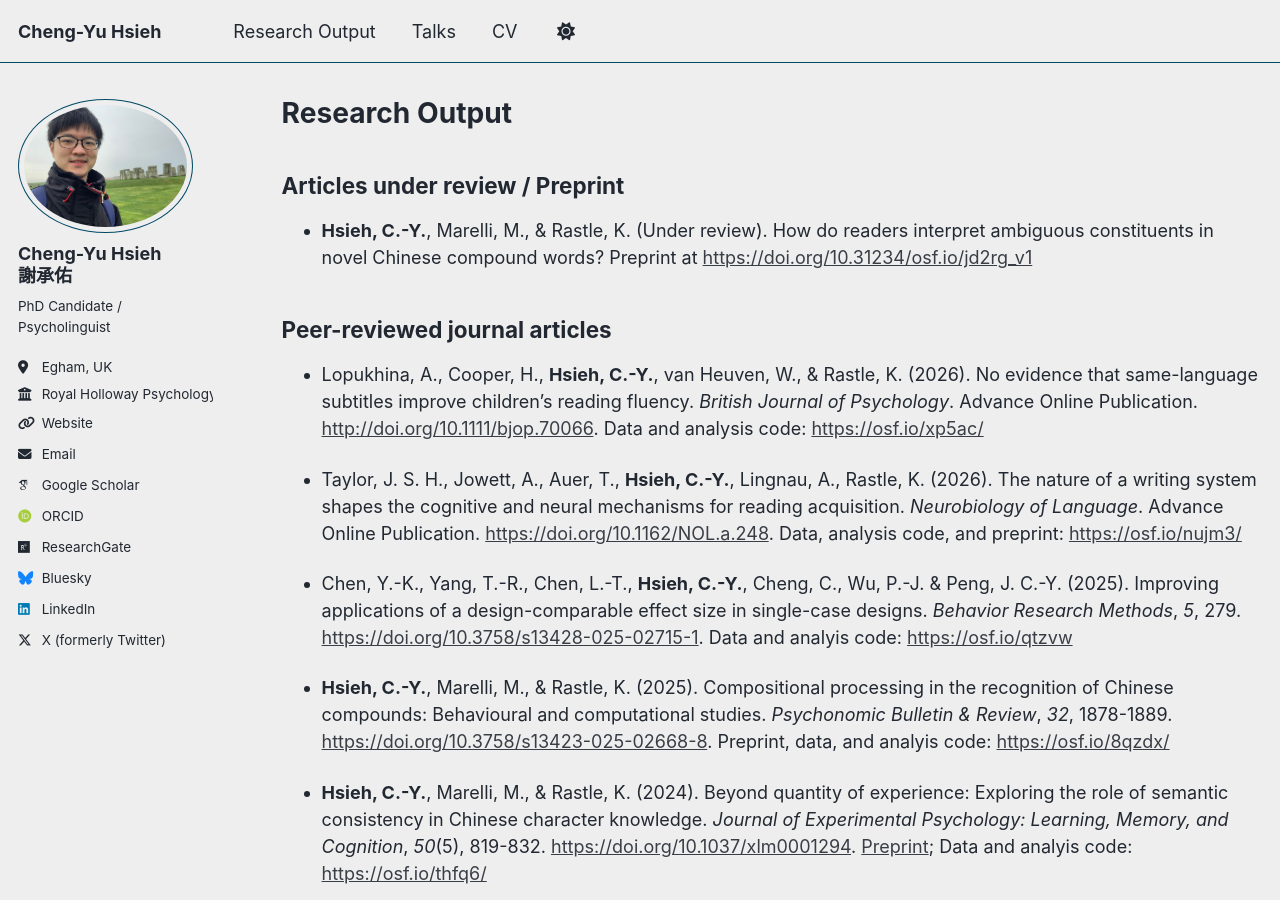
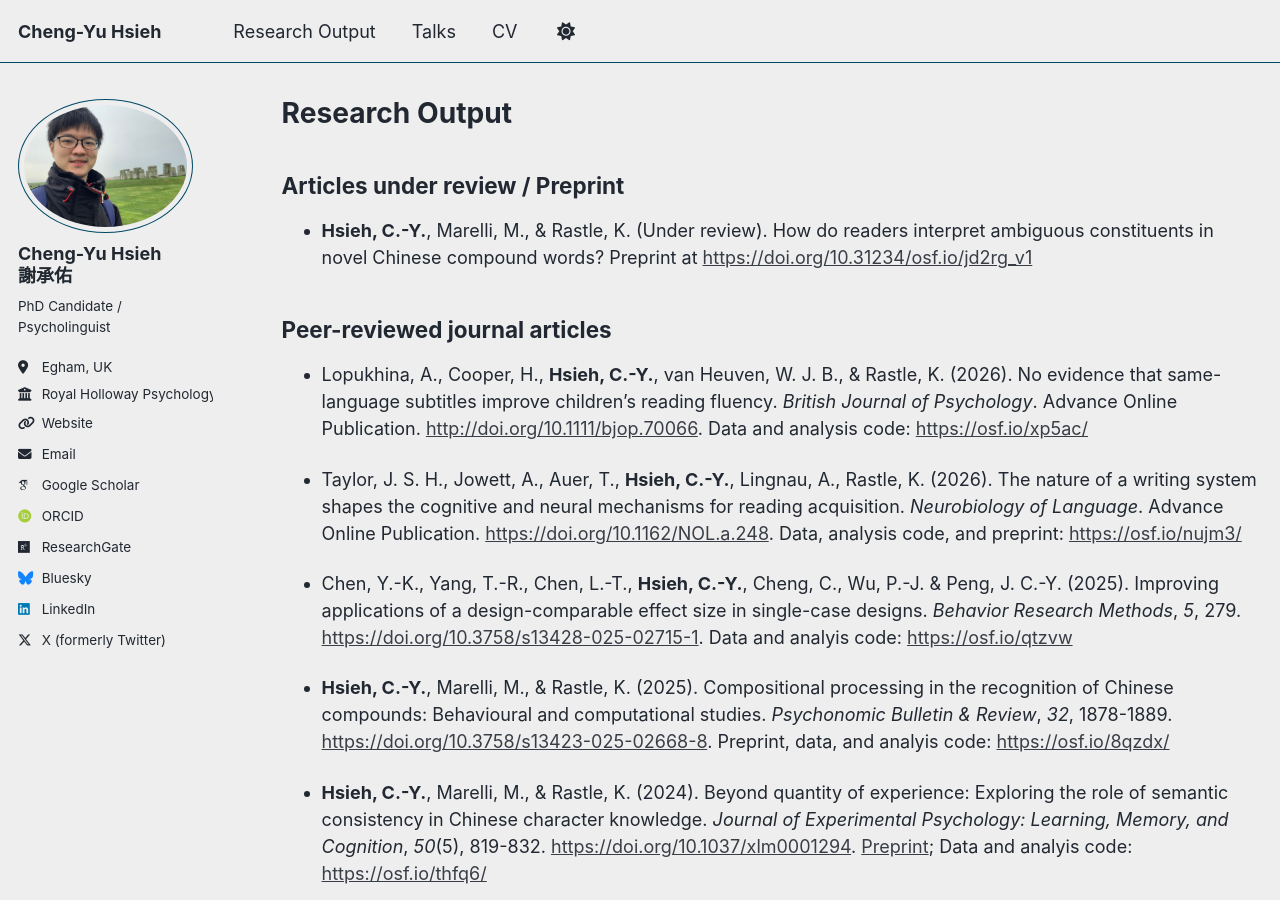
Before and after one commit to cyhsieh-psy/cyhsieh-psy.github.io, a Jekyll site: the page built from _pages/publications.md, in a window 1280 px wide and 900 px high. Built offline with Jekyll 4.4.1, drawn with Linux system fonts in a browser that asks for light colours; some web fonts are replaced; a script that is not in the unit is left out.

```diff
--- a/_pages/publications.md
+++ b/_pages/publications.md
@@ -11,7 +11,7 @@ author_profile: true
 
 ## Peer-reviewed journal articles
 
-- Lopukhina, A., Cooper, H., **Hsieh, C.-Y.**, van Heuven, W., & Rastle, K. (2026). No evidence that same-language subtitles improve children’s reading fluency. *British Journal of Psychology*. Advance Online Publication. [http://doi.org/10.1111/bjop.70066](http://doi.org/10.1111/bjop.70066). Data and analysis code: [https://osf.io/xp5ac/](https://osf.io/xp5ac/)
+- Lopukhina, A., Cooper, H., **Hsieh, C.-Y.**, van Heuven, W. J. B., & Rastle, K. (2026). No evidence that same-language subtitles improve children’s reading fluency. *British Journal of Psychology*. Advance Online Publication. [http://doi.org/10.1111/bjop.70066](http://doi.org/10.1111/bjop.70066). Data and analysis code: [https://osf.io/xp5ac/](https://osf.io/xp5ac/)
 
 - Taylor, J. S. H., Jowett, A., Auer, T., **Hsieh, C.-Y.**, Lingnau, A., Rastle, K. (2026). The nature of a writing system shapes the cognitive and neural mechanisms for reading acquisition. *Neurobiology of Language*. Advance Online Publication. [https://doi.org/10.1162/NOL.a.248](https://doi.org/10.1162/NOL.a.248). Data, analysis code, and preprint: [https://osf.io/nujm3/](https://osf.io/nujm3/)
 
```
